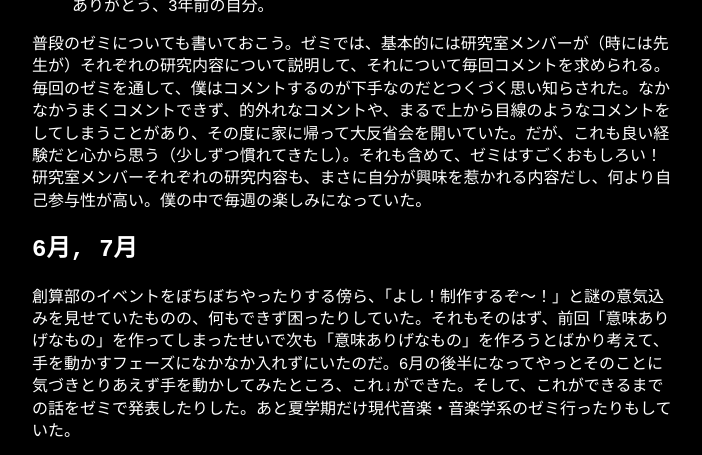
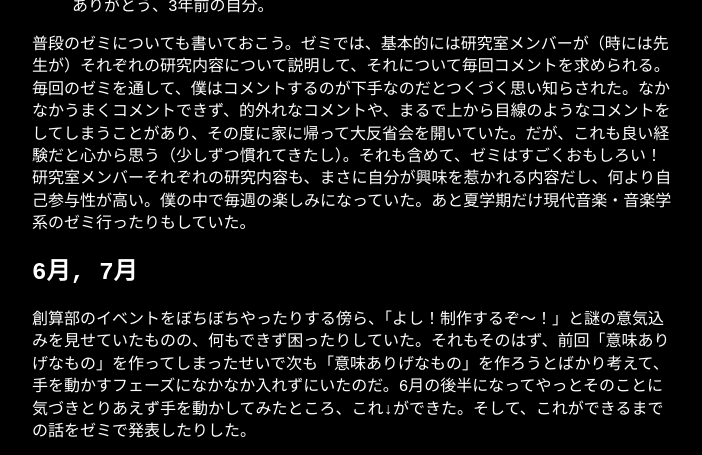
Before and after one commit to orrepic/orrepic.github.io, a Jekyll site: the page built from _posts/2023-12-31-hurikaeri2023.md, in a window 1280 px wide and 900 px high, scrolled down 4985 px, cut to the strip 224-679 px from the top of the window. Shown: the whole strip, without its empty margins (288-990 px from the left). Built offline with Jekyll 4.4.1, drawn with Linux system fonts in a browser that asks for light colours; comment, search, counter and statistics services are not loaded.

Commit message:
add sentence

```diff
--- a/_posts/2023-12-31-hurikaeri2023.md
+++ b/_posts/2023-12-31-hurikaeri2023.md
@@ -87,10 +87,10 @@ category: kakidame
 <figcaption>ありがとう、3年前の自分。</figcaption>
 </figure>
 
-普段のゼミについても書いておこう。ゼミでは、基本的には研究室メンバーが（時には先生が）それぞれの研究内容について説明して、それについて毎回コメントを求められる。毎回のゼミを通して、僕はコメントするのが下手なのだとつくづく思い知らされた。なかなかうまくコメントできず、的外れなコメントや、まるで上から目線のようなコメントをしてしまうことがあり、その度に家に帰って大反省会を開いていた。だが、これも良い経験だと心から思う（少しずつ慣れてきたし）。それも含めて、ゼミはすごくおもしろい！研究室メンバーそれぞれの研究内容も、まさに自分が興味を惹かれる内容だし、何より自己参与性が高い。僕の中で毎週の楽しみになっていた。
+普段のゼミについても書いておこう。ゼミでは、基本的には研究室メンバーが（時には先生が）それぞれの研究内容について説明して、それについて毎回コメントを求められる。毎回のゼミを通して、僕はコメントするのが下手なのだとつくづく思い知らされた。なかなかうまくコメントできず、的外れなコメントや、まるで上から目線のようなコメントをしてしまうことがあり、その度に家に帰って大反省会を開いていた。だが、これも良い経験だと心から思う（少しずつ慣れてきたし）。それも含めて、ゼミはすごくおもしろい！研究室メンバーそれぞれの研究内容も、まさに自分が興味を惹かれる内容だし、何より自己参与性が高い。僕の中で毎週の楽しみになっていた。あと夏学期だけ現代音楽・音楽学系のゼミ行ったりもしていた。
 
 # 6月, 7月
-創算部のイベントをぼちぼちやったりする傍ら、「よし！制作するぞ〜！」と謎の意気込みを見せていたものの、何もできず困ったりしていた。それもそのはず、前回「意味ありげなもの」を作ってしまったせいで次も「意味ありげなもの」を作ろうとばかり考えて、手を動かすフェーズになかなか入れずにいたのだ。6月の後半になってやっとそのことに気づきとりあえず手を動かしてみたところ、これ↓ができた。そして、これができるまでの話をゼミで発表したりした。あと夏学期だけ現代音楽・音楽学系のゼミ行ったりもしていた。
+創算部のイベントをぼちぼちやったりする傍ら、「よし！制作するぞ〜！」と謎の意気込みを見せていたものの、何もできず困ったりしていた。それもそのはず、前回「意味ありげなもの」を作ってしまったせいで次も「意味ありげなもの」を作ろうとばかり考えて、手を動かすフェーズになかなか入れずにいたのだ。6月の後半になってやっとそのことに気づきとりあえず手を動かしてみたところ、これ↓ができた。そして、これができるまでの話をゼミで発表したりした。
 
 <figure>
 <div class="iframe-wrapper">
```
Also changed, not shown: 2 other files.
